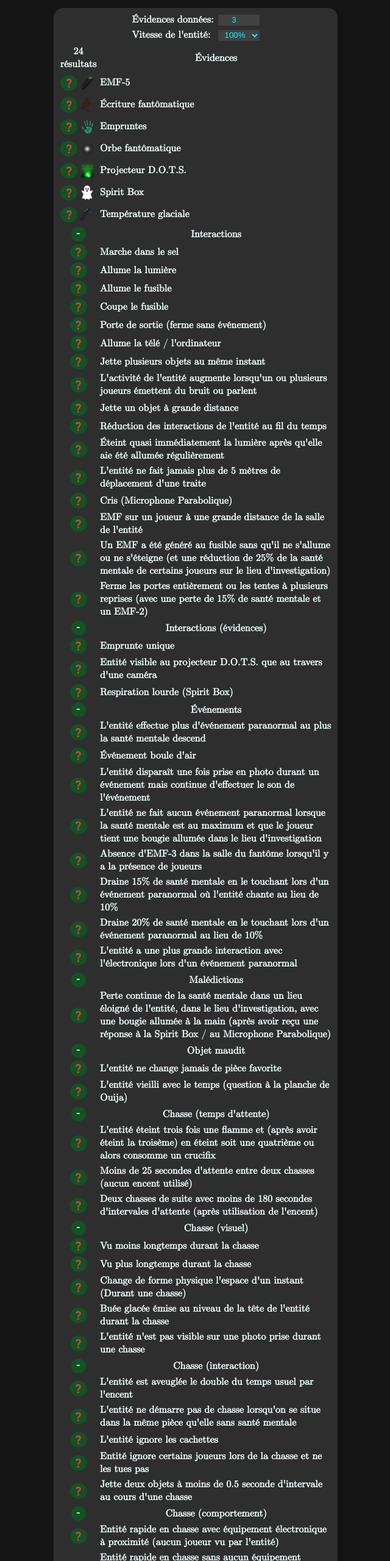
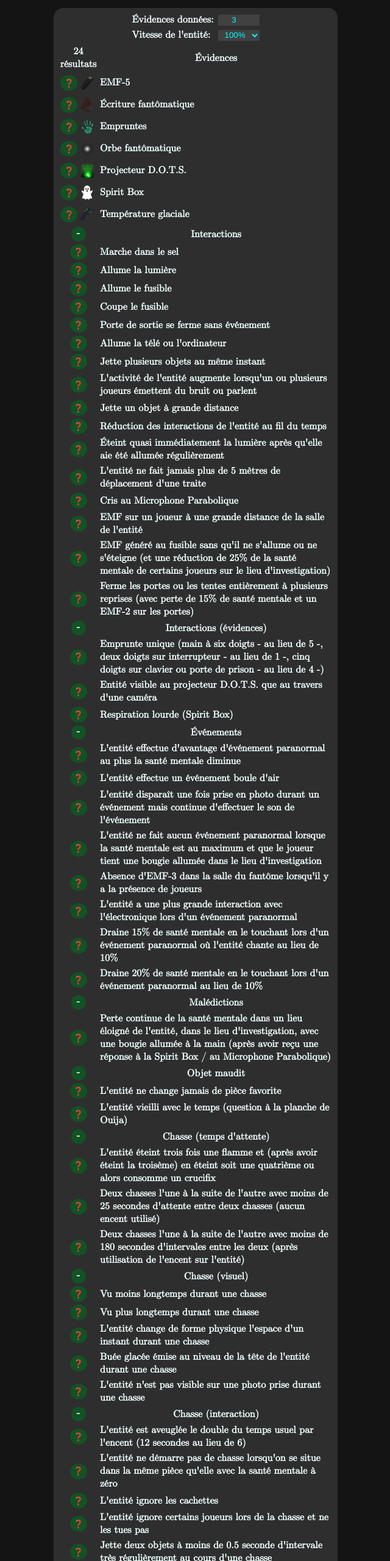
Before and after one commit to FriquetLuca/Journal-Phasmophobia, a website: page index.html in a window 1280 px wide. Shown: the top 2560 px of the page at 61% size, without its empty margins (319-959 px from the left). Drawn offline with Linux system fonts and the light colour scheme.

Commit message:
Fixing mimic error on 0 evidence + better description of some options

```diff
--- a/index.html
+++ b/index.html
@@ -153,7 +153,7 @@
                                 <input tristate type="text" id="yureiDoor" class="subevidenceInput">
                             </div>
                         </td>
-                        <td class="evidenceLabel">Porte de sortie (ferme sans événement)</td>
+                        <td class="evidenceLabel">Porte de sortie se ferme sans événement</td>
                     </tr>
                     <tr class="interactions">
                         <td>
@@ -161,7 +161,7 @@
                                 <input tristate type="text" id="notMare" class="subevidenceInput">
                             </div>
                         </td>
-                        <td class="evidenceLabel">Allume la télé / l'ordinateur</td>
+                        <td class="evidenceLabel">Allume la télé ou l'ordinateur</td>
                     </tr>
                     <tr class="interactions">
                         <td>
@@ -217,7 +217,7 @@
                                 <input tristate type="text" id="bansheeScream" class="subevidenceInput">
                             </div>
                         </td>
-                        <td class="evidenceLabel">Cris (Microphone Parabolique)</td>
+                        <td class="evidenceLabel">Cris au Microphone Parabolique</td>
                     </tr>
                     <tr class="interactions">
                         <td>
@@ -233,7 +233,7 @@
                                 <input tristate type="text" id="jinnBreaker" class="subevidenceInput">
                             </div>
                         </td>
-                        <td class="evidenceLabel">Un EMF a été généré au fusible sans qu'il ne s'allume ou ne s'éteigne (et une réduction de 25% de la santé mentale de certains joueurs sur le lieu d'investigation)</td>
+                        <td class="evidenceLabel">EMF généré au fusible sans qu'il ne s'allume ou ne s'éteigne (et une réduction de 25% de la santé mentale de certains joueurs sur le lieu d'investigation)</td>
                     </tr>
                     <tr class="interactions">
                         <td>
@@ -241,7 +241,7 @@
                                 <input tristate type="text" id="yureiActivityTest" class="subevidenceInput">
                             </div>
                         </td>
-                        <td class="evidenceLabel">Ferme les portes entièrement ou les tentes à plusieurs reprises (avec une perte de 15% de santé mentale et un EMF-2)</td>
+                        <td class="evidenceLabel">Ferme les portes ou les tentes entièrement à plusieurs reprises (avec perte de 15% de santé mentale et un EMF-2 sur les portes)</td>
                     </tr>
                     <tr class="alignCenterSubevidence">
                         <th><div class="dropdownSubevidences dropdownSubevidences-interactionsEvidences">-</div></th>
@@ -253,7 +253,7 @@
                                 <input tristate type="text" id="obakeFringer" class="subevidenceInput">
                             </div>
                         </td>
-                        <td class="evidenceLabel">Emprunte unique</td>
+                        <td class="evidenceLabel">Emprunte unique (main à six doigts - au lieu de 5 -, deux doigts sur interrupteur - au lieu de 1 -, cinq doigts sur clavier ou porte de prison - au lieu de 4 -)</td>
                     </tr>
                     <tr class="interactionsEvidences">
                         <td>
@@ -281,7 +281,7 @@
                                 <input tristate type="text" id="shadeTestA" class="subevidenceInput">
                             </div>
                         </td>
-                        <td class="evidenceLabel">L'entité effectue plus d'événement paranormal au plus la santé mentale descend</td>
+                        <td class="evidenceLabel">L'entité effectue d'avantage d'événement paranormal au plus la santé mentale diminue</td>
                     </tr>
                     <tr class="ghostEvents">
                         <td>
@@ -289,7 +289,7 @@
                                 <input tristate type="text" id="notOni" class="subevidenceInput">
                             </div>
                         </td>
-                        <td class="evidenceLabel">Événement boule d'air</td>
+                        <td class="evidenceLabel">L'entité effectue un événement boule d'air</td>
                     </tr>
                     <tr class="ghostEvents">
                         <td>
@@ -318,6 +318,14 @@
                     <tr class="ghostEvents">
                         <td>
                             <div class="evidenceSelector">
+                                <input tristate type="text" id="raijuGhostEvent" class="subevidenceInput">
+                            </div>
+                        </td>
+                        <td class="evidenceLabel">L'entité a une plus grande interaction avec l'électronique lors d'un événement paranormal</td>
+                    </tr>
+                    <tr class="ghostEvents">
+                        <td>
+                            <div class="evidenceSelector">
                                 <input tristate type="text" id="bansheeSanityTest" class="subevidenceInput">
                             </div>
                         </td>
@@ -330,14 +338,6 @@
                             </div>
                         </td>
                         <td class="evidenceLabel">Draine 20% de santé mentale en le touchant lors d'un événement paranormal au lieu de 10%</td>
-                    </tr>
-                    <tr class="ghostEvents">
-                        <td>
-                            <div class="evidenceSelector">
-                                <input tristate type="text" id="raijuGhostEvent" class="subevidenceInput">
-                            </div>
-                        </td>
-                        <td class="evidenceLabel">L'entité a une plus grande interaction avec l'électronique lors d'un événement paranormal</td>
                     </tr>
                     <tr class="alignCenterSubevidence">
                         <th><div class="dropdownSubevidences dropdownSubevidences-curses">-</div></th>
@@ -389,7 +389,7 @@
                                 <input tristate type="text" id="demonTest" class="subevidenceInput">
                             </div>
                         </td>
-                        <td class="evidenceLabel">Moins de 25 secondes d'attente entre deux chasses (aucun encent utilisé)</td>
+                        <td class="evidenceLabel">Deux chasses l'une à la suite de l'autre avec moins de 25 secondes d'attente entre deux chasses (aucun encent utilisé)</td>
                     </tr>
                     <tr class="huntWait">
                         <td>
@@ -397,7 +397,7 @@
                                 <input tristate type="text" id="spiritTest" class="subevidenceInput">
                             </div>
                         </td>
-                        <td class="evidenceLabel">Deux chasses de suite avec moins de 180 secondes d'intervales d'attente (après utilisation de l'encent)</td>
+                        <td class="evidenceLabel">Deux chasses l'une à la suite de l'autre avec moins de 180 secondes d'intervales entre les deux (après utilisation de l'encent sur l'entité)</td>
                     </tr>
                     <tr class="alignCenterSubevidence">
                         <th><div class="dropdownSubevidences dropdownSubevidences-huntVisual">-</div></th>
@@ -409,7 +409,7 @@
                                 <input tristate type="text" id="phantomTest" class="subevidenceInput">
                             </div>
                         </td>
-                        <td class="evidenceLabel">Vu moins longtemps durant la chasse</td>
+                        <td class="evidenceLabel">Vu moins longtemps durant une chasse</td>
                     </tr>
                     <tr class="huntVisual">
                         <td>
@@ -417,7 +417,7 @@
                                 <input tristate type="text" id="longSeeTest" class="subevidenceInput">
                             </div>
                         </td>
-                        <td class="evidenceLabel">Vu plus longtemps durant la chasse</td>
+                        <td class="evidenceLabel">Vu plus longtemps durant une chasse</td>
                     </tr>
                     <tr class="huntVisual">
                         <td>
@@ -425,7 +425,7 @@
                                 <input tristate type="text" id="obakeShapeshift" class="subevidenceInput">
                             </div>
                         </td>
-                        <td class="evidenceLabel">Change de forme physique l'espace d'un instant (Durant une chasse)</td>
+                        <td class="evidenceLabel">L'entité change de forme physique l'espace d'un instant durant une chasse</td>
                     </tr>
                     <tr class="huntVisual">
                         <td>
@@ -433,7 +433,7 @@
                                 <input tristate type="text" id="hantuTest" class="subevidenceInput">
                             </div>
                         </td>
-                        <td class="evidenceLabel">Buée glacée émise au niveau de la tête de l'entité durant la chasse</td>
+                        <td class="evidenceLabel">Buée glacée émise au niveau de la tête de l'entité durant une chasse</td>
                     </tr>
                     <tr class="huntVisual">
                         <td>
@@ -453,7 +453,7 @@
                                 <input tristate type="text" id="moroiSmudged" class="subevidenceInput">
                             </div>
                         </td>
-                        <td class="evidenceLabel">L'entité est aveuglée le double du temps usuel par l'encent</td>
+                        <td class="evidenceLabel">L'entité est aveuglée le double du temps usuel par l'encent (12 secondes au lieu de 6)</td>
                     </tr>
                     <tr class="huntInteract">
                         <td>
@@ -461,7 +461,7 @@
                                 <input tristate type="text" id="shadeTestC" class="subevidenceInput">
                             </div>
                         </td>
-                        <td class="evidenceLabel">L'entité ne démarre pas de chasse lorsqu'on se situe dans la même pièce qu'elle sans santé mentale</td>
+                        <td class="evidenceLabel">L'entité ne démarre pas de chasse lorsqu'on se situe dans la même pièce qu'elle avec la santé mentale à zéro</td>
                     </tr>
                     <tr class="huntInteract">
                         <td>
@@ -477,7 +477,7 @@
                                 <input tristate type="text" id="bansheeHuntTest" class="subevidenceInput">
                             </div>
                         </td>
-                        <td class="evidenceLabel">Entité ignore certains joueurs lors de la chasse et ne les tues pas</td>
+                        <td class="evidenceLabel">L'entité ignore certains joueurs lors de la chasse et ne les tues pas</td>
                     </tr>
                     <tr class="huntInteract">
                         <td>
@@ -485,7 +485,7 @@
                                 <input tristate type="text" id="polterTestC" class="subevidenceInput">
                             </div>
                         </td>
-                        <td class="evidenceLabel">Jette deux objets à moins de 0.5 seconde d'intervale au cours d'une chasse</td>
+                        <td class="evidenceLabel">Jette deux objets à moins de 0.5 seconde d'intervale très régulièrement au cours d'une chasse</td>
                     </tr>
                     <tr class="alignCenterSubevidence">
                         <th><div class="dropdownSubevidences dropdownSubevidences-huntBehaviour">-</div></th>
@@ -553,7 +553,7 @@
                                 <input tristate type="text" id="hantuSpeedTest" class="subevidenceInput">
                             </div>
                         </td>
-                        <td class="evidenceLabel">L'entité est plus rapide lorsqu'elle se situe dans sa salle et plus lente dans les autres pièces avec aucun équipement électronique avec aucun équipement électronique dans le lieu d'investigation</td>
+                        <td class="evidenceLabel">L'entité est plus rapide lorsqu'elle se situe dans sa salle et plus lente dans les autres pièces lorsque le fusible allumé</td>
                     </tr>
                     <tr class="huntBehaviour">
                         <td>
@@ -569,7 +569,7 @@
                                 <input tristate type="text" id="mylingTest" class="subevidenceInput">
                             </div>
                         </td>
-                        <td class="evidenceLabel">Le son des pas de l'entité lors de la chasse ne sont perceptique que lorsque l'entité interfère sur l'électronique</td>
+                        <td class="evidenceLabel">Le son des pas de l'entité lors d'une chasse ne sont perceptique que lorsque l'entité interfère sur l'électronique</td>
                     </tr>
                     <tr class="huntBehaviour">
                         <td>
@@ -577,7 +577,7 @@
                                 <input tristate type="text" id="yokaiTest" class="subevidenceInput">
                             </div>
                         </td>
-                        <td class="evidenceLabel">Lors d'une chasse, l'entité ne réagit pas à la lampe torche, à de l'électronique ou à des sons à une distance au delà de 2.5 mètres</td>
+                        <td class="evidenceLabel">L'entité ne réagit pas à la lampe torche, à de l'électronique ou à des sons à une distance au delà de 2.5 mètres lors d'une chasse (au lieu de 9 mètres)</td>
                     </tr>
                 </table>
                 <button class="resetMenuBtn">Reset</button>
--- a/src/db/ghosts.ts
+++ b/src/db/ghosts.ts
@@ -101,7 +101,7 @@ export const GHOST_DATABASE = (ghostSpeed = '100', difficultyMultiplier = 1.0):
                 <p>Lors du début d'une chasse, il ira vers le joueur le plus proche de lui. Il peut occasionnellement choisir un joueur au hasard.</p>
                 <p>Durant une chasse, sa vitesse est déterminée par la distance qui le sépare du joueur (2.5 à 6 mètres de distance). Au plus le joueur est loin, au plus il sera rapide.</p>
                 <p>Si il est à plus de 6 mètres, il avancera à 3 m/s et si il est à moins de 2.5 mètres, alors il avancera à 0.4 m/s. Sa vitesse entre les deux distances ralentie au plus il s'approche du joueur.</p>
-                <p>Il clignotte plus rapidement ; il est visible durant de plus long intervales et/ou il est invisible durant de plus court intervales.</p>
+                <p>Il clignotte plus rapidement durant une chasse ; il est visible durant de plus long intervales et/ou il est invisible durant de plus court intervales.</p>
                 <p>Si on utilise l'encent contre lui ou qu'il ne chasse pas d'autres joueurs, sa vitesse restera constante, où sera de 1.6 m/s si sa vitesse actuelle est supérieur à 3 m/s.</p>
             `,
             speed: `
@@ -395,7 +395,7 @@ export const GHOST_DATABASE = (ghostSpeed = '100', difficultyMultiplier = 1.0):
                 </audio>
             `,
             hunt: `
-                <p>Il peut être vu plus longtemps lorsqu'il chasse.</p>
+                <p>Il peut être vu plus longtemps lorsqu'il chasse (il est visible entre 0.08 et 0.3 secondes avant de devenir invisible).</p>
             `,
             speed: `
                 <p><strong>Vitesse de base :</strong> ${difficultyMultiplier * 1.7} m/s</p>
@@ -469,7 +469,7 @@ export const GHOST_DATABASE = (ghostSpeed = '100', difficultyMultiplier = 1.0):
             `,
             hunt: `
                 <p>Si il est prit en photo durant une chasse, il ne sera pas visible sur la photo.</p>
-                <p>Le fantôme clignotte environs toutes les 1  ~ 2s comparé aux autres qui ont 0.3 ~ 1s de délais.</p>
+                <p>Le fantôme est invisible durant une période de 1 à 2 secondes comparé aux autres entités qui ont une période d'invisiblité de 0.3 à 1 seconde lors d'une chasse.</p>
             `,
             speed: `
                 <p><strong>Vitesse de base :</strong> ${difficultyMultiplier * 1.7} m/s</p>
--- a/src/db/interactiveDatabase.ts
+++ b/src/db/interactiveDatabase.ts
@@ -681,7 +681,7 @@ export const interactiveDatabase: {[label: string]: any} = {
                         ghostHTMLElement.style.display = "none";
                         ghostResults--;
                     }
-                } else {
+                } else if(hiddenEvidences.includes('ghost-orb')) {
                     if(ghostName === 'mimic') {
                         ghostHTMLElement.style.display = "none";
                         ghostResults--;
```
Also changed, not shown: assets/scripts/main.js.
